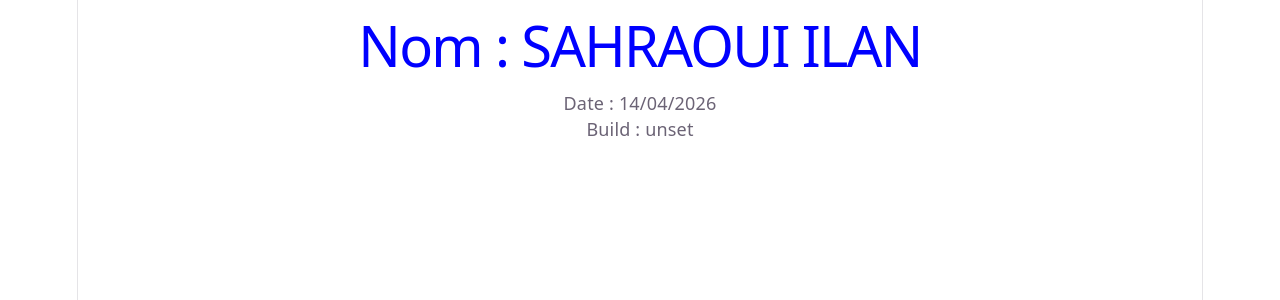
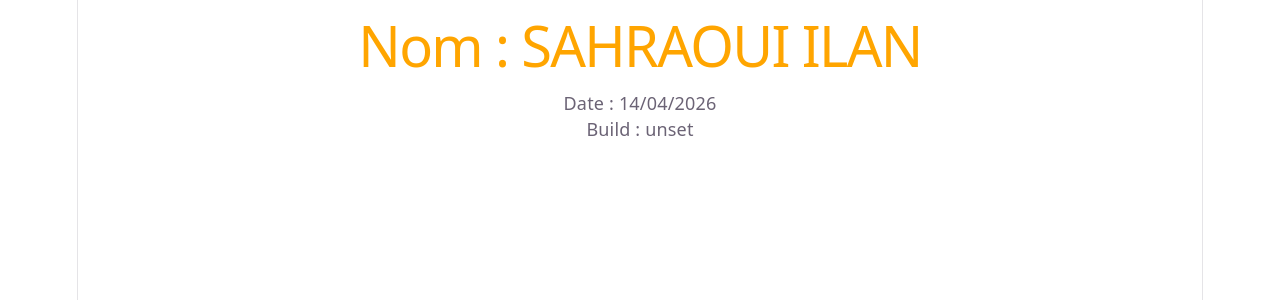
Before and after one commit to ilansah/tpfinal-cloud, a Vue app in the folder mon-app/: page / in a window 1280 px wide. Shown: the top 300 px of the page. Built offline with nearby package versions, Linux system fonts and the light colour scheme; no server answers.

Commit message:
change to orange

```diff
--- a/mon-app/src/App.vue
+++ b/mon-app/src/App.vue
@@ -13,6 +13,6 @@ const today = new Date().toLocaleDateString('fr-FR')
 <style>
 
 h1 {
-  color: blue;
+  color: orange;
 }
 </style>
```
